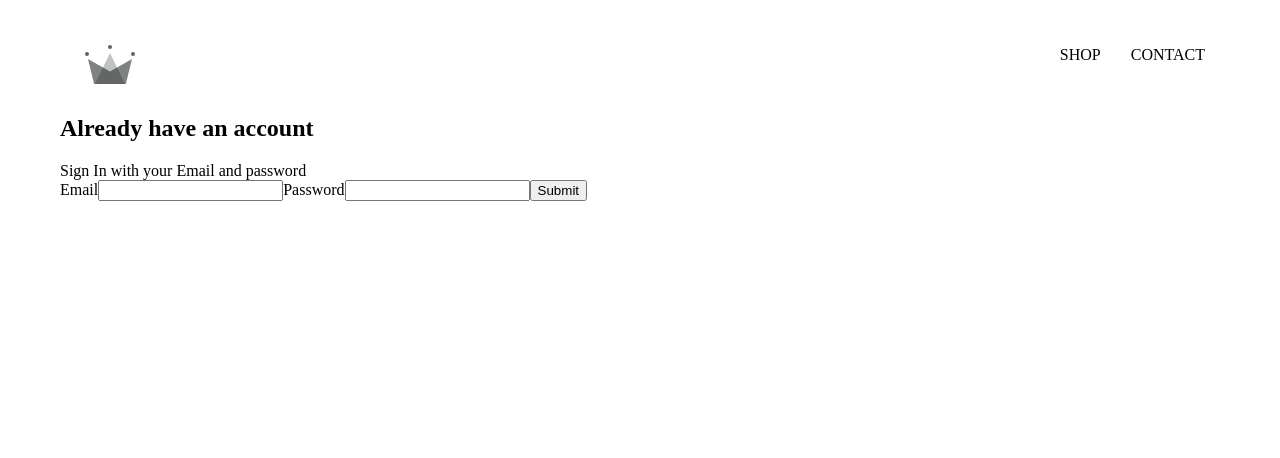
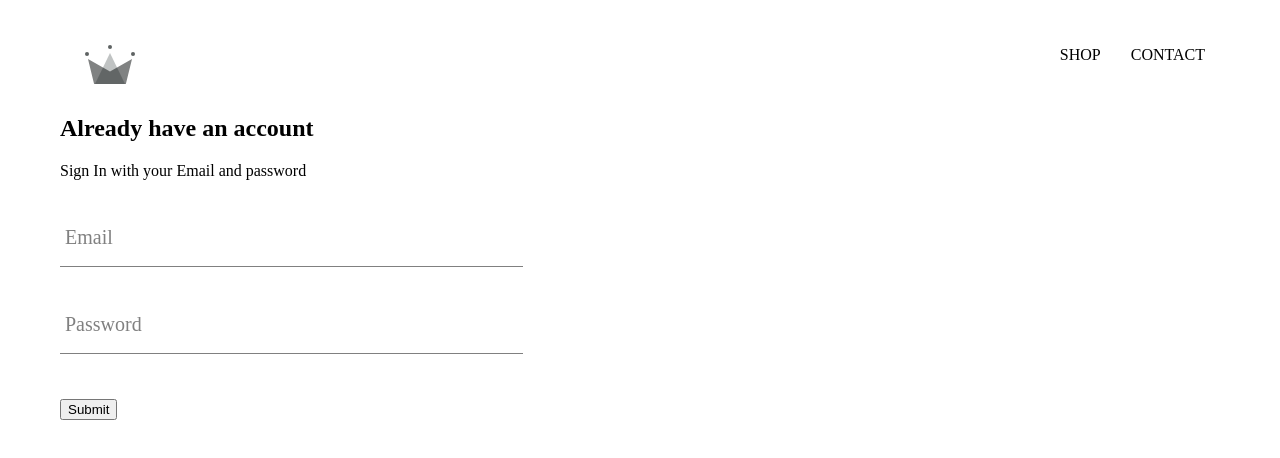
Before and after one commit to pSN0W/ecommerce-website, a React (Create React App) app: page /signin in a window 1280 px wide. Shown: the top 458 px of the page. Built offline with nearby package versions, Linux system fonts and the light colour scheme; a web font is replaced by a local one.

Commit message:
Made components for input and styled them

```diff
--- /dev/null
+++ b/src/component/form-input/form-input.jsx
@@ -0,0 +1,20 @@
+import React from "react";
+
+import "./form-input.scss";
+
+const FormInput = ({ label, handlechange, ...otherProps }) => (
+  <div className="group">
+    <input className="form-input" onChange={handlechange} {...otherProps} />
+    {label ? (
+      <label
+        className={`${
+          otherProps.value.length ? "shrink" : ""
+        } form-input-label`}
+      >
+        {label}
+      </label>
+    ) : null}
+  </div>
+);
+
+export default FormInput;
--- /dev/null
+++ b/src/component/form-input/form-input.scss
@@ -0,0 +1,55 @@
+$sub-color: grey;
+$main-color: black;
+
+@mixin shrinkLabel {
+  top: -14px;
+  font-size: 12px;
+  color: $main-color;
+}
+
+.group {
+  position: relative;
+  margin: 45px 0;
+
+  .form-input {
+    background: none;
+    background-color: white;
+    color: $sub-color;
+    font-size: 18px;
+    padding: 10px 10px 10px 5px;
+    display: block;
+    width: 100%;
+    border: none;
+    border-radius: 0;
+    border-bottom: 1px solid $sub-color;
+    margin: 25px 0;
+    width: 35vw;
+
+    &:focus {
+      outline: none;
+    }
+
+    &:focus ~ .form-input-label {
+      @include shrinkLabel();
+    }
+  }
+
+  input[type="password"] {
+    letter-spacing: 0.3em;
+  }
+
+  .form-input-label {
+    color: $sub-color;
+    font-size: 20px;
+    font-weight: normal;
+    position: absolute;
+    pointer-events: none;
+    left: 5px;
+    top: 1px;
+    transition: 300ms ease all;
+
+    &.shrink {
+      @include shrinkLabel();
+    }
+  }
+}
--- a/src/component/sign-in/signin.jsx
+++ b/src/component/sign-in/signin.jsx
@@ -1,6 +1,8 @@
 import React from "react";
 
 import "./signin.scss";
+
+import FormInput from "../form-input/form-input";
 
 class SignIn extends React.Component {
   constructor(props) {
@@ -26,20 +28,20 @@
         <h2>Already have an account</h2>
         <span>Sign In with your Email and password</span>
         <form onSubmit={this.handleSubmit}>
-          <label>Email</label>
-          <input
+          <FormInput
             type="email"
             name="email"
             value={this.state.email}
-            onChange={this.handleChange}
+            handlechange={this.handleChange}
+            label="Email"
             required
           />
-          <label>Password</label>
-          <input
+          <FormInput
             type="password"
             name="password"
             value={this.state.password}
-            onChange={this.handleChange}
+            handlechange={this.handleChange}
+            label="Password"
             required
           />
           <input type="submit" value="Submit" />
```
